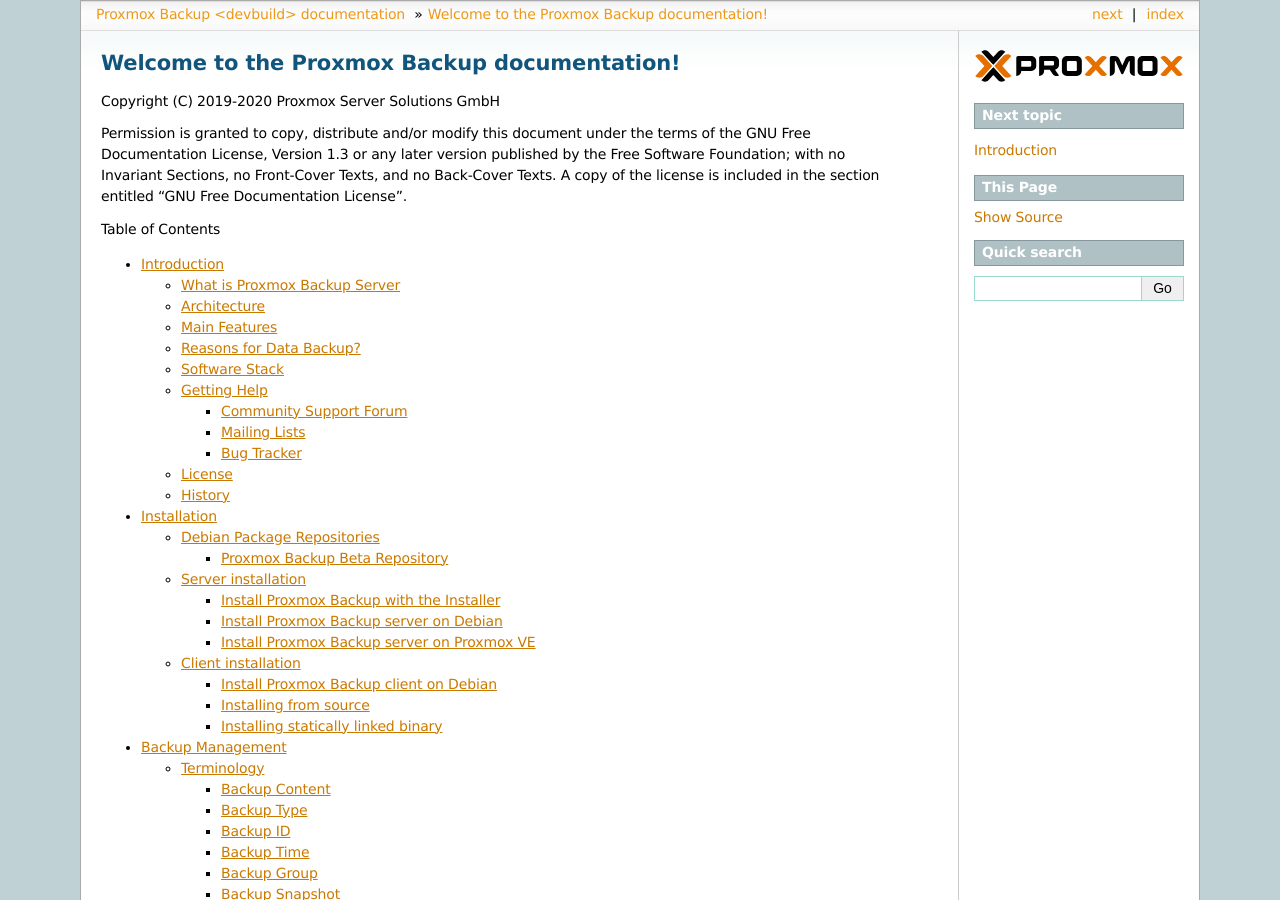
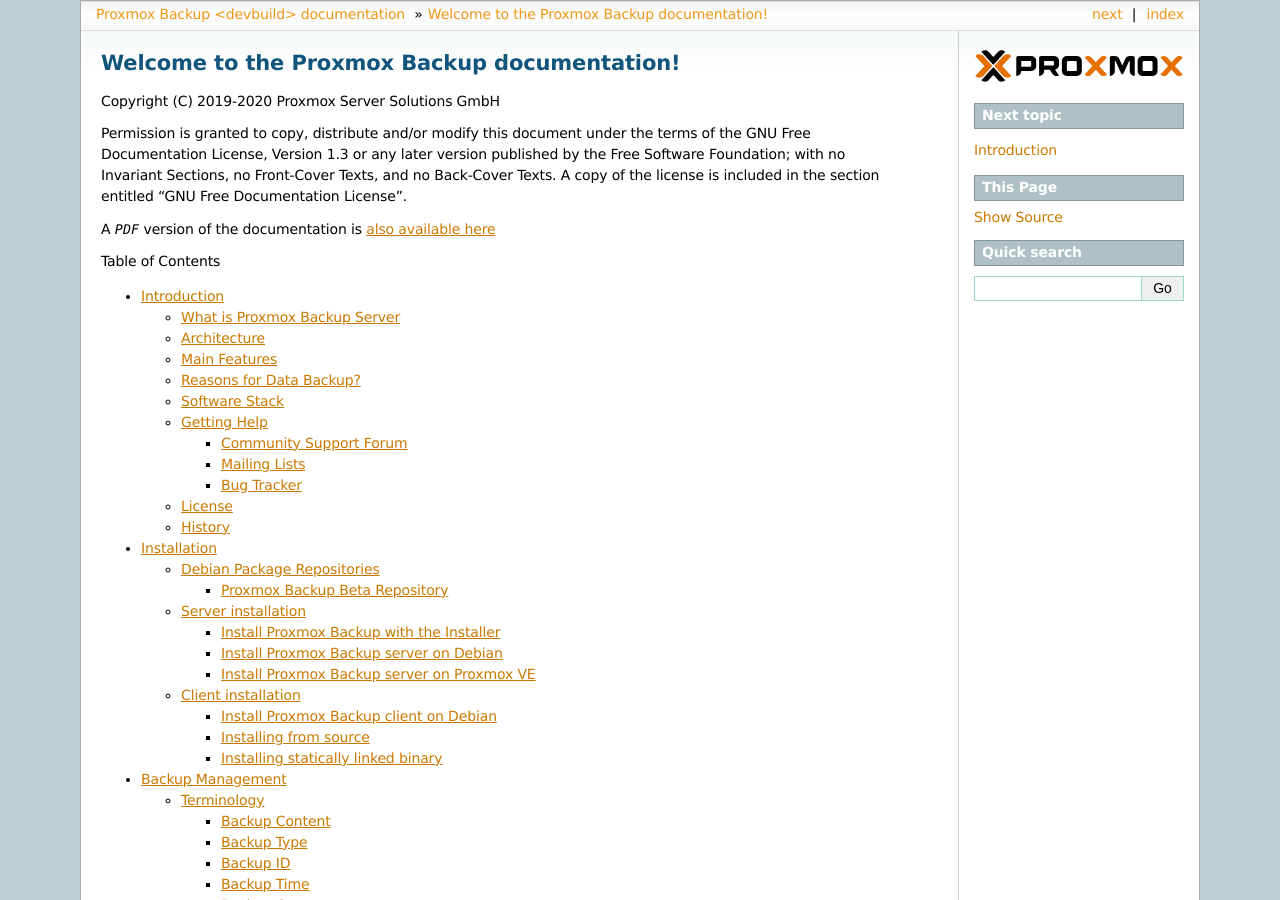
Before and after one commit to proxmox/proxmox-backup, a Sphinx documentation site: the page built from docs/index.rst, in a window 1280 px wide and 900 px high. Built offline with Sphinx 7.4.7, drawn with Linux system fonts in a browser that asks for light colours.

Commit message:
docs: reference PDF variant in HTML output
Signed-off-by: Thomas Lamprecht <t.lamprecht@proxmox.com>

```diff
--- a/docs/index.rst
+++ b/docs/index.rst
@@ -11,6 +11,10 @@
 Front-Cover Texts, and no Back-Cover Texts. A copy of the license is included
 in the section entitled "GNU Free Documentation License".
 
+
+.. only:: html
+
+ A `PDF` version of the documentation is `also available here <./proxmox-backup.pdf>`_
 
 .. toctree::
    :maxdepth: 3
```
